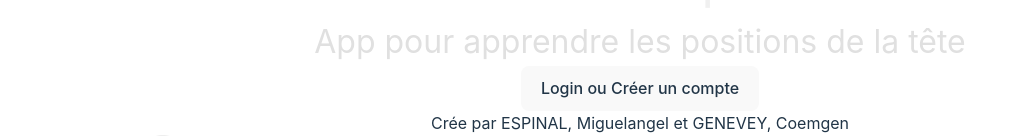
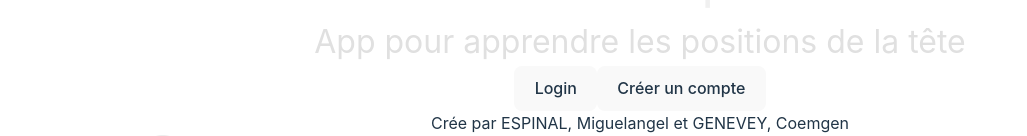
Before and after one commit to migesve/TER-Espinal-Genevey, a React (Vite) app in the folder code/frontend/: page / in a window 1280 px wide. Shown: the part 155-291 px from the top of the page, without its empty margins (0-1027 px from the left). Built offline with nearby package versions, Linux system fonts and the light colour scheme; no server answers.

Commit message:
modif min home et exercice

```diff
--- a/code/frontend/src/Components/NomPosition.jsx
+++ b/code/frontend/src/Components/NomPosition.jsx
@@ -47,7 +47,7 @@ export function NomPosition({ display, type }) {
         <h4 className="font-semibold text-xl">Nom de la position</h4>
         <div className="flex items-center">
           <input
-            className="p-5 font-medium rounded-md w-full border border-slate-300 placeholder:opacity-60"
+            className="p-5 font-medium rounded-md w-96 border border-slate-300 placeholder:opacity-60"
             value={reponse || ""}
             placeholder="Entrez le nom complet de la position"
             onChange={(e) => {
--- a/code/frontend/src/Pages/User/exercice.jsx
+++ b/code/frontend/src/Pages/User/exercice.jsx
@@ -168,12 +168,12 @@ export function Exercice() {
             nom: reponseNom,
             abreviation: reponseSigle,
             schema1_angle: Math.round(reponseSchema1.angle),
-            schema1_inclinaison: 1,
+            schema1_inclinaison: 1, // a verifier!!!!!!!!!!!!!!!!!!!!!!!!!!!!!!!!!!!!!!!!!!!!!!!!!!!!!!!!!!!!!!!
             schema2_angle: Math.round(reponseSchema2.angle),
             schema2_inclinaison: 1, // a verifier!!!!!!!!!!!!!!!!!!!!!!!!!!!!!!!!!!!!!!!!!!!!!!!!!!!!!!!!!!!!!!!
             schema3_id: reponseSchema3.schema3_id,
             schema4_id: 1,
-            corr_nom: true,
+            corr_nom: true,   // et tout ca aussi
             corr_abreviation: true,
             corr_schema1_angle: true,
             corr_schema1_inclinaison: true,
--- a/code/frontend/src/Pages/home.jsx
+++ b/code/frontend/src/Pages/home.jsx
@@ -57,19 +57,20 @@ export function Home() {
     );
   } else {
     content = (
-      <Button
-        onClick={() => navigate("/login")}
-        text="Login ou Créer un compte"
-      />
+      <div className="flex space-x-4 text-left">
+        <Button onClick={() => navigate("/login")} text="Login" />
+        <Button
+          onClick={() => navigate("/creerCompte")}
+          text="Créer un compte"
+        />
+      </div>
     );
   }
   return (
     <>
       <h1>Maieutique</h1>
       <h2>App pour apprendre les positions de la tête</h2>
-      <div className="flex mx-auto p-4 justify-center">
-        {content}
-      </div>
+      <div className="flex mx-auto p-4 justify-center">{content}</div>
     </>
   );
 }
```
